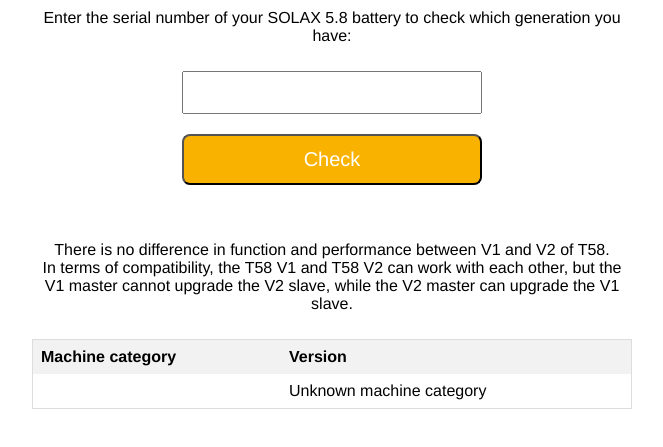
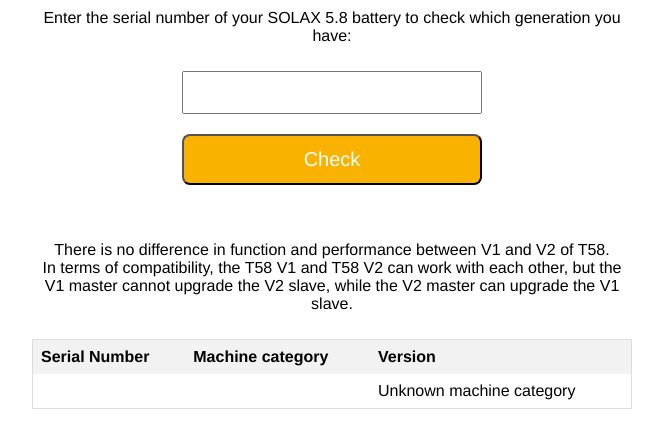
Before and after one commit to clemone210/solax-t58-gen-check, a plain HTML site: page index.html in a window 1280 px wide. Both pictures are taken after a click on the button "Check". Shown: the part 77-524 px from the top of the page, without its empty margins (308-971 px from the left). Drawn offline with Linux system fonts and the light colour scheme.

Commit message:
Added field to table
The s/n input is now also shown in the table.

```diff
--- a/index.html
+++ b/index.html
@@ -19,6 +19,7 @@
     <div class="result-container">
         <table id="results">
             <tr>
+                <th>Serial Number</th>
                 <th>Machine category</th>
                 <th>Version</th>
             </tr>
--- a/script.js
+++ b/script.js
@@ -20,7 +20,7 @@ function checkSerialNumber() {
         default:
             description = "Unknown machine category";
     }
-    results.push({category: machineCategory, description: description});
+    results.push({ serialNumber: serialNumber, category: machineCategory, description: description });
     displayResults();
 }
 
@@ -31,6 +31,9 @@ function displayResults() {
     }
     for (var i = 0; i < results.length; i++) {
         var tr = document.createElement("tr");
+        var tdSerialNumber = document.createElement("td");
+        tdSerialNumber.innerHTML = results[i].serialNumber;
+        tr.appendChild(tdSerialNumber);
         var tdCategory = document.createElement("td");
         tdCategory.innerHTML = results[i].category;
         tr.appendChild(tdCategory);
```
